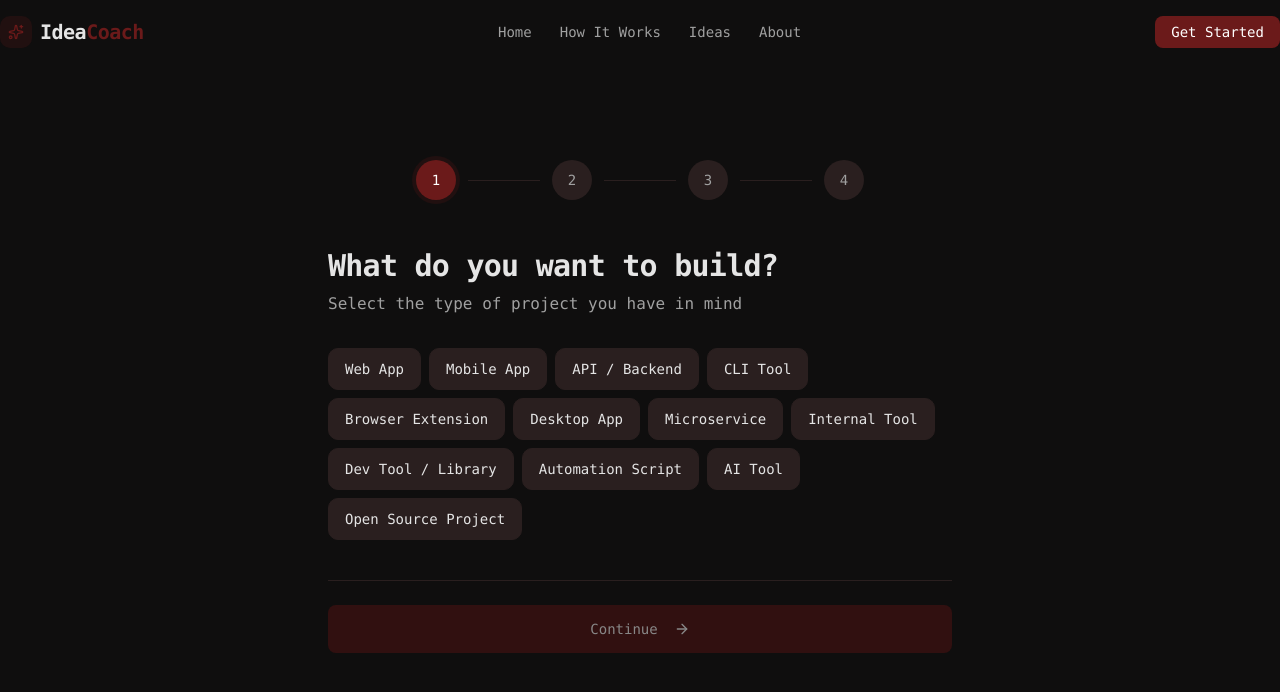
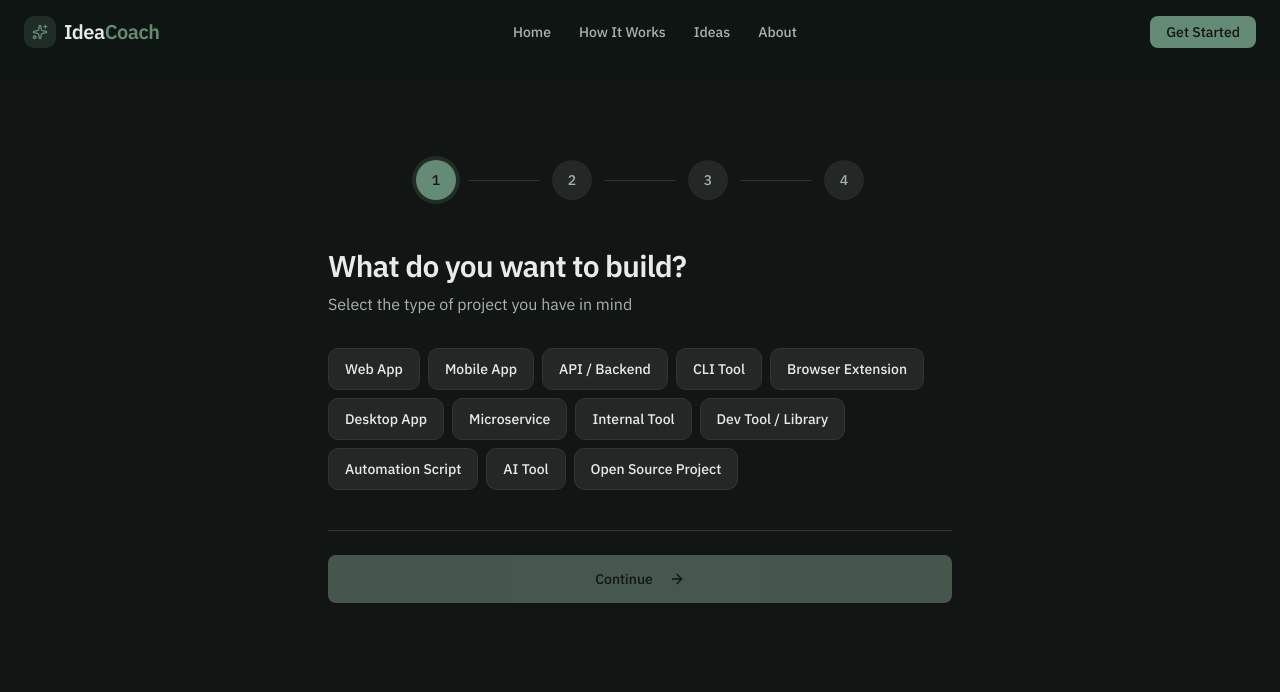
Before and after one commit to imSaikirann/ideacoach, a Next.js app: page /dashboard/idea-form in a window 1280 px wide. Shown: the top 692 px of the page. Built offline with nearby package versions, Linux system fonts and the light colour scheme; no server answers.

Commit message:
feat(theme):changed the theme

```diff
--- a/app/globals.css
+++ b/app/globals.css
@@ -8,6 +8,7 @@
   --radius-md: calc(var(--radius) - 2px);
   --radius-lg: var(--radius);
   --radius-xl: calc(var(--radius) + 4px);
+
   --color-background: var(--background);
   --color-foreground: var(--foreground);
   --color-card: var(--card);
@@ -26,11 +27,7 @@
   --color-border: var(--border);
   --color-input: var(--input);
   --color-ring: var(--ring);
-  --color-chart-1: var(--chart-1);
-  --color-chart-2: var(--chart-2);
-  --color-chart-3: var(--chart-3);
-  --color-chart-4: var(--chart-4);
-  --color-chart-5: var(--chart-5);
+
   --color-sidebar: var(--sidebar);
   --color-sidebar-foreground: var(--sidebar-foreground);
   --color-sidebar-primary: var(--sidebar-primary);
@@ -41,86 +38,77 @@
   --color-sidebar-ring: var(--sidebar-ring);
 }
 
-:root {
+/* ======================================================
+   🌙 IDEA COACH — DARK SAGE THEME (EYE FRIENDLY)
+====================================================== */
+
+:root,
+.dark {
   --radius: 0.625rem;
-  /* Dark theme colors - #0F0E0E background, #541212 primary */
-  --background: #0F0E0E;
-  --foreground: #E5E5E5;
-  --card: #1A1818;
-  --card-foreground: #E5E5E5;
-  --popover: #1A1818;
-  --popover-foreground: #E5E5E5;
-  --primary: #541212;
-  --primary-foreground: #FFFFFF;
-  --secondary: #2A1F1F;
-  --secondary-foreground: #E5E5E5;
-  --muted: #1A1818;
-  --muted-foreground: #A0A0A0;
-  --accent: #6B1A1A;
-  --accent-foreground: #FFFFFF;
-  --destructive: #8B1A1A;
-  --border: #2A1F1F;
-  --input: #1A1818;
-  --ring: #541212;
-  --chart-1: #541212;
-  --chart-2: #6B1A1A;
-  --chart-3: #8B1A1A;
-  --chart-4: #A02A2A;
-  --chart-5: #B83A3A;
-  --sidebar: #1A1818;
-  --sidebar-foreground: #E5E5E5;
-  --sidebar-primary: #541212;
-  --sidebar-primary-foreground: #FFFFFF;
-  --sidebar-accent: #2A1F1F;
-  --sidebar-accent-foreground: #E5E5E5;
-  --sidebar-border: #2A1F1F;
-  --sidebar-ring: #541212;
+
+  --background: #111513;
+  --foreground: #E8ECE9;
+
+  --card: #1C211F;
+  --card-foreground: #E8ECE9;
+
+  --popover: #1C211F;
+  --popover-foreground: #E8ECE9;
+
+  --primary: #7B9A87;
+  --primary-foreground: #111513;
+
+  --secondary: #232826;
+  --secondary-foreground: #DDE4DF;
+
+  --muted: #1F2422;
+  --muted-foreground: #A9B4AD;
+
+  --accent: #648B75;
+  --accent-foreground: #111513;
+
+  --destructive: #C46655;
+
+  --border: #2F3532;
+  --input: #232826;
+  --ring: #7B9A87;
+
+  --sidebar: #191E1C;
+  --sidebar-foreground: #E8ECE9;
+  --sidebar-primary: #7B9A87;
+  --sidebar-primary-foreground: #111513;
+  --sidebar-accent: #232826;
+  --sidebar-accent-foreground: #DDE4DF;
+  --sidebar-border: #2F3532;
+  --sidebar-ring: #7B9A87;
 }
 
-.dark {
-  --background: #0F0E0E;
-  --foreground: #E5E5E5;
-  --card: #1A1818;
-  --card-foreground: #E5E5E5;
-  --popover: #1A1818;
-  --popover-foreground: #E5E5E5;
-  --primary: #541212;
-  --primary-foreground: #FFFFFF;
-  --secondary: #2A1F1F;
-  --secondary-foreground: #E5E5E5;
-  --muted: #1A1818;
-  --muted-foreground: #A0A0A0;
-  --accent: #6B1A1A;
-  --accent-foreground: #FFFFFF;
-  --destructive: #8B1A1A;
-  --border: #2A1F1F;
-  --input: #1A1818;
-  --ring: #541212;
-  --chart-1: #541212;
-  --chart-2: #6B1A1A;
-  --chart-3: #8B1A1A;
-  --chart-4: #A02A2A;
-  --chart-5: #B83A3A;
-  --sidebar: #1A1818;
-  --sidebar-foreground: #E5E5E5;
-  --sidebar-primary: #541212;
-  --sidebar-primary-foreground: #FFFFFF;
-  --sidebar-accent: #2A1F1F;
-  --sidebar-accent-foreground: #E5E5E5;
-  --sidebar-border: #2A1F1F;
-  --sidebar-ring: #541212;
-}
+
+
+/* ======================================================
+   BASE LAYER
+====================================================== */
 
 @layer base {
   * {
     @apply border-border outline-ring/50;
   }
+
   body {
     @apply bg-background text-foreground;
-    background-color: #0F0E0E;
-    color: #E5E5E5;
+    background-color: #0F1512;
+    color: #E4ECE7;
   }
+
   html {
-    background-color: #0F0E0E;
+    background-color: #0F1512;
   }
 }
+
+
+@theme inline {
+  --font-sans: var(--font-sans);
+}
+@theme inline {
+  --font-sans: var(--font-sans);
+}
--- a/app/layout.tsx
+++ b/app/layout.tsx
@@ -3,24 +3,29 @@ import type { Metadata } from "next";
 import "./globals.css";
 import Navbar from "@/components/Navbar";
 import Providers from "@/components/SessionProvider";
+import { IBM_Plex_Sans } from "next/font/google";
 
-
+/* ✅ IBM Plex Sans — primary UI font */
+export const plex = IBM_Plex_Sans({
+  subsets: ["latin"],
+  weight: ["400", "500", "600"],
+  variable: "--font-sans",
+  display: "swap",
+});
 
 export const metadata: Metadata = {
-  title: "Create Next App",
-  description: "Generated by create next app",
+  title: "Idea Coach",
+  description: "Think better. Build better.",
 };
 
 export default function RootLayout({
   children,
-}: Readonly<{
+}: {
   children: React.ReactNode;
-}>) {
+}) {
   return (
-    <html lang="en" className="dark">
-      <body
-        className={`antialiased font-mono bg-[#0F0E0E] text-[#E5E5E5]`}
-      >
+    <html lang="en" className={plex.variable}>
+      <body className="font-sans antialiased bg-background text-foreground">
         <Providers>
           <Navbar />
           {children}
--- a/components/Navbar.tsx
+++ b/components/Navbar.tsx
@@ -47,7 +47,7 @@ export default function Navbar() {
       )}
     >
       <Container size="xl">
-        <div className="flex h-16 items-center justify-between">
+        <div className="flex h-16 items-center justify-between px-4 sm:px-6">
           {/* Brand */}
           <Link href="/" className="group flex items-center gap-2">
             <div className="flex h-8 w-8 items-center justify-center rounded-lg bg-accent/20 transition-colors group-hover:bg-accent/30">
--- a/components/UserMenu.tsx
+++ b/components/UserMenu.tsx
@@ -24,13 +24,13 @@ export function UserMenu({ user }: { user: any }) {
       </button>
 
       {open && (
-        <div className="absolute right-0 mt-2 w-40 rounded-md border bg-white shadow-lg">
-          <div className="px-3 py-2 text-sm text-gray-700 border-b">
+        <div className="absolute right-0 mt-2 w-40 rounded-md border bg-popover shadow-lg">
+          <div className="px-3 py-2 text-sm text-popover-foreground border-b border-border">
             {user.name ?? user.email}
           </div>
           <button
             onClick={() => signOut()}
-            className="w-full px-3 py-2 text-left text-sm hover:bg-gray-100"
+            className="w-full px-3 py-2 text-left text-sm text-popover-foreground hover:bg-secondary"
           >
             Sign out
           </button>
--- a/components/ui/button.tsx
+++ b/components/ui/button.tsx
@@ -9,11 +9,11 @@ const buttonVariants = cva(
   {
     variants: {
       variant: {
-        default: "bg-[#541212] text-white hover:bg-[#6B1A1A]",
+        default: "bg-primary text-primary-foreground hover:bg-primary/90",
         destructive:
-          "bg-destructive text-white hover:bg-destructive/90 focus-visible:ring-destructive/20 dark:focus-visible:ring-destructive/40 dark:bg-destructive/60",
+          "bg-destructive text-destructive-foreground hover:bg-destructive/90 focus-visible:ring-destructive/20 dark:focus-visible:ring-destructive/40 dark:bg-destructive/60",
         outline:
-          "border border-[#2A1F1F] bg-transparent text-[#E5E5E5] hover:bg-[#1A1818] hover:border-[#541212]",
+          "border border-border bg-transparent text-foreground hover:bg-secondary hover:border-primary",
         secondary:
           "bg-secondary text-secondary-foreground hover:bg-secondary/80",
         ghost:
--- a/features/landing/components/HowItWorksItem.tsx
+++ b/features/landing/components/HowItWorksItem.tsx
@@ -12,16 +12,16 @@ export default function HowItWorksItem({
   return (
     <div className="flex flex-col gap-6 group">
       {/* Step number */}
-      <div className="w-12 h-12 sm:w-14 sm:h-14 flex items-center justify-center bg-[#541212] text-white font-semibold text-base sm:text-lg transition-all group-hover:bg-[#6B1A1A]">
+      <div className="w-12 h-12 sm:w-14 sm:h-14 flex items-center justify-center bg-primary text-primary-foreground font-semibold text-base sm:text-lg transition-all group-hover:bg-primary/90">
         {step}
       </div>
 
       {/* Content */}
       <div className="space-y-3">
-        <h3 className="text-xl sm:text-2xl font-bold text-[#E5E5E5] leading-tight">
+        <h3 className="text-xl sm:text-2xl font-bold text-foreground leading-tight">
           {title}
         </h3>
-        <p className="text-base sm:text-lg text-[#A0A0A0] leading-relaxed">
+        <p className="text-base sm:text-lg text-muted-foreground leading-relaxed">
           {description}
         </p>
       </div>
--- a/lib/ratelimit.ts
+++ b/lib/ratelimit.ts
@@ -3,7 +3,7 @@ import { Redis } from "@upstash/redis";
 
 export const ratelimit = new Ratelimit({
   redis: Redis.fromEnv(),
-  limiter: Ratelimit.slidingWindow(10, "10 s"),
+  limiter: Ratelimit.slidingWindow(3, "1 m"),
   analytics: true,
   prefix: "@ideaCoach/ratelimit",
 });
```
Also changed, not shown: components/HowItWorks.tsx (+7 -7 lines), components/IdeaSwipe.tsx (+14 -14 lines), features/ideaCoach/constants.ts (+95 -18 lines).
